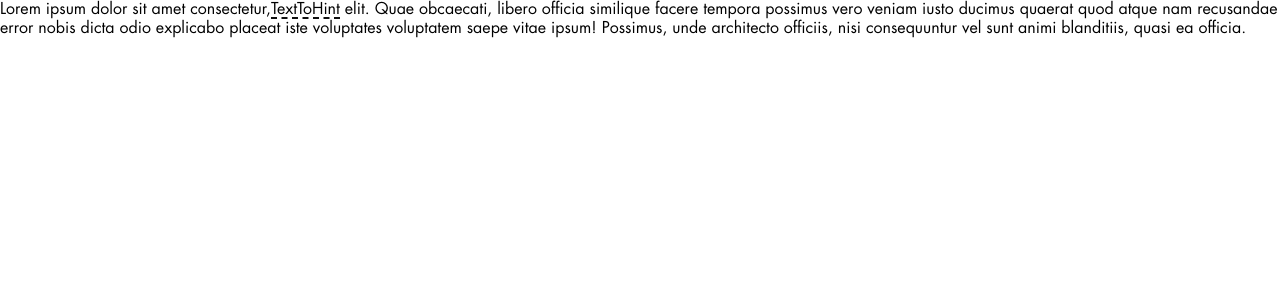
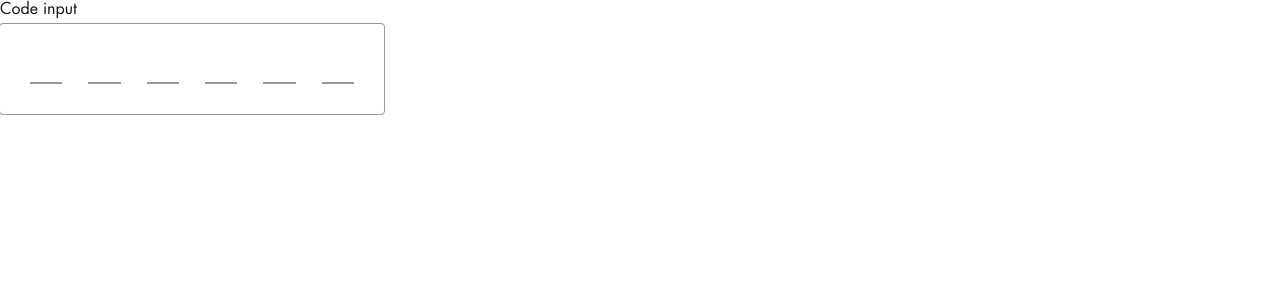
Before and after one commit to H1ghN0on/Sorataiyo-Frontend, a React (Create React App) app: page / in a window 1280 px wide. Shown: the top 300 px of the page. Built offline with nearby package versions, Linux system fonts and the light colour scheme.

Commit message:
Code numbers input mockup

```diff
--- a/src/App.scss
+++ b/src/App.scss
@@ -1,3 +1,3 @@
 .container {
-
+    width: 30%;
 }
--- a/src/App.tsx
+++ b/src/App.tsx
@@ -7,6 +7,7 @@ import {
   IconInput,
   Input,
   TextWithHint,
+  CodeInput,
 } from "client/common";
 
 import { ReactComponent as WaitSpin } from "client/shared/icons/wait-spin.svg";
@@ -14,10 +15,30 @@ import { ReactComponent as WaitSpin } from "client/shared/icons/wait-spin.svg";
 import "./App.scss";
 
 function App() {
-  const [value, setValue] = React.useState("");
+  const [value, setValue] = React.useState<number[]>([]);
+  const length = 6;
+  const handleChange = (e: React.ChangeEvent<HTMLInputElement>) => {
+    //setValue(e.target.value);
+  };
 
-  const handleChange = (e: React.ChangeEvent<HTMLInputElement>) => {
-    setValue(e.target.value);
+  const handleCodeInputChange = (val: number, position: number) => {
+    let newValue = [];
+    for (let i = 0; i < length; i++) {
+      if (i === position) {
+        newValue[i] = val;
+        continue;
+      }
+      newValue[i] = value[i];
+    }
+    setValue(newValue);
+  };
+
+  const handleCodeInputSubmit = () => {
+    return false;
+  };
+
+  const handleCodeInputClear = () => {
+    setValue([]);
   };
 
   const [options, setOptions] = React.useState([
@@ -44,13 +65,14 @@ function App() {
 
   return (
     <div className="container">
-      Lorem ipsum dolor sit amet consectetur,
-      <TextWithHint hint="Let's dance boys">TextToHint</TextWithHint> elit. Quae
-      obcaecati, libero officia similique facere tempora possimus vero veniam
-      iusto ducimus quaerat quod atque nam recusandae error nobis dicta odio
-      explicabo placeat iste voluptates voluptatem saepe vitae ipsum! Possimus,
-      unde architecto officiis, nisi consequuntur vel sunt animi blanditiis,
-      quasi ea officia.
+      <CodeInput
+        label="Code input"
+        onChange={handleCodeInputChange}
+        values={value}
+        length={length}
+        onSubmit={handleCodeInputSubmit}
+        onClear={handleCodeInputClear}
+      />
     </div>
   );
 }
--- /dev/null
+++ b/src/client/common/Inputs/CodeInput/CodeInput.scss
@@ -0,0 +1,42 @@
+@import "../../../shared/styles/variables.scss";
+
+.input-code-container {
+    width: 100%;
+    height: 100%;
+    position: relative;
+    display: flex;
+    align-items: flex-start;
+    flex-direction: column;
+    color: $primary-dark;
+
+    .input-code-label {
+        font-size: 1em;
+        margin-bottom: 5px;
+    }
+
+    .input-code-base {
+        width: calc(100% - 60px);
+        outline: 1px solid $font-main;
+        padding: 30px;
+        display: flex;
+        justify-content: space-between;
+        border-radius: 3px;
+        .input-code-item {
+            text-align: center;
+            font-size: 1.2em;
+            font-weight: 400;
+            border-bottom: 2px solid $font-main;
+            padding-bottom: 5px;
+
+        }
+    }
+}
+
+@media screen and (max-width: 768px) {
+    .input-code-container {
+        .input-code-base {
+            width: calc(100% - 10px);
+            padding: 10px;
+        }
+    }
+}
--- /dev/null
+++ b/src/client/common/Inputs/CodeInput/index.tsx
@@ -0,0 +1,91 @@
+import React from "react";
+import clsx from "clsx";
+
+import "./CodeInput.scss";
+
+interface ICodeInputProps {
+  length: number;
+  values: number[];
+  onChange: (value: number, position: number) => void;
+  className?: string;
+  label?: string;
+  onSubmit?: () => boolean;
+  onClear?: () => void;
+}
+
+const CodeInput: React.FC<ICodeInputProps> = ({
+  length,
+  values,
+  className,
+  label,
+  onChange,
+  onSubmit,
+  onClear,
+}) => {
+  const itemsRef = React.useRef<Array<HTMLInputElement | null>>([]);
+
+  React.useEffect(() => {
+    itemsRef.current = itemsRef.current.slice(0, length);
+  }, [length]);
+
+  const handleInputChange = (
+    e: React.ChangeEvent<HTMLInputElement>,
+    pos: number
+  ) => {
+    const re = /[0-9]/;
+    const value = e.target.value[e.target.value.length - 1];
+    if (value && value.match(re)) onChange(+value, pos);
+
+    const emptyField = checkInputsFilled(pos);
+    if (emptyField !== -1) {
+      itemsRef.current[emptyField]?.focus();
+      return;
+    }
+    handleSubmitInput();
+  };
+
+  const handleSubmitInput = () => {
+    if (onSubmit && !onSubmit()) {
+      onClear && onClear();
+      itemsRef.current[0]?.focus();
+    }
+  };
+
+  const checkInputsFilled = (position: number = 0) => {
+    for (let i = position + 1; i < length; i++) {
+      if (values[i] === undefined) {
+        return i;
+      }
+    }
+
+    for (let i = 0; i < position - 1; i++) {
+      if (values[i] === undefined) {
+        return i;
+      }
+    }
+    return -1;
+  };
+
+  return (
+    <div className={clsx("input-code-container", className)}>
+      {label && <label className="input-code-label">{label}</label>}
+      <div className="input-code-base">
+        {Array.from(Array(length), (_, index) => index + 1).map((_, index) => (
+          <input
+            style={{ width: `calc(100% / (${length} + 4)` }}
+            ref={(el) => (itemsRef.current[index] = el)}
+            key={index}
+            onChange={(e) => {
+              handleInputChange(e, index);
+            }}
+            className="input-code-item"
+            type="text"
+            value={values[index] !== undefined ? values[index] : ""}
+          />
+        ))}
+      </div>
+    </div>
+  );
+};
+
+export default CodeInput;
--- a/src/client/common/index.ts
+++ b/src/client/common/index.ts
@@ -4,3 +4,4 @@ export { default as Input } from "./Inputs/Input";
 export { default as IconInput } from "./Inputs/IconInput";
 export { default as Select } from "./Inputs/Select";
 export { default as TextWithHint } from "./Hints/TextWithHint";
+export { default as CodeInput } from "./Inputs/CodeInput";
```
